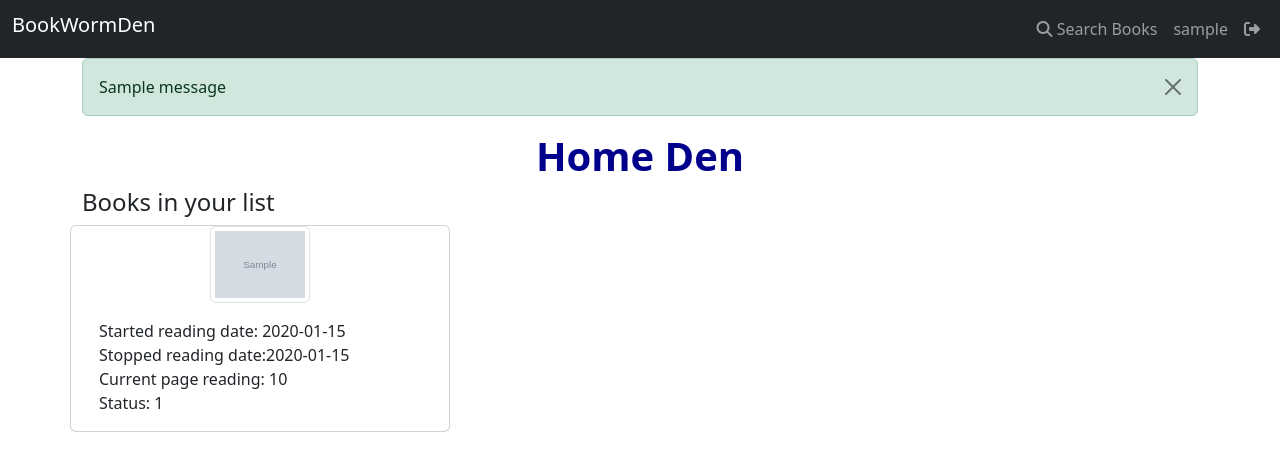
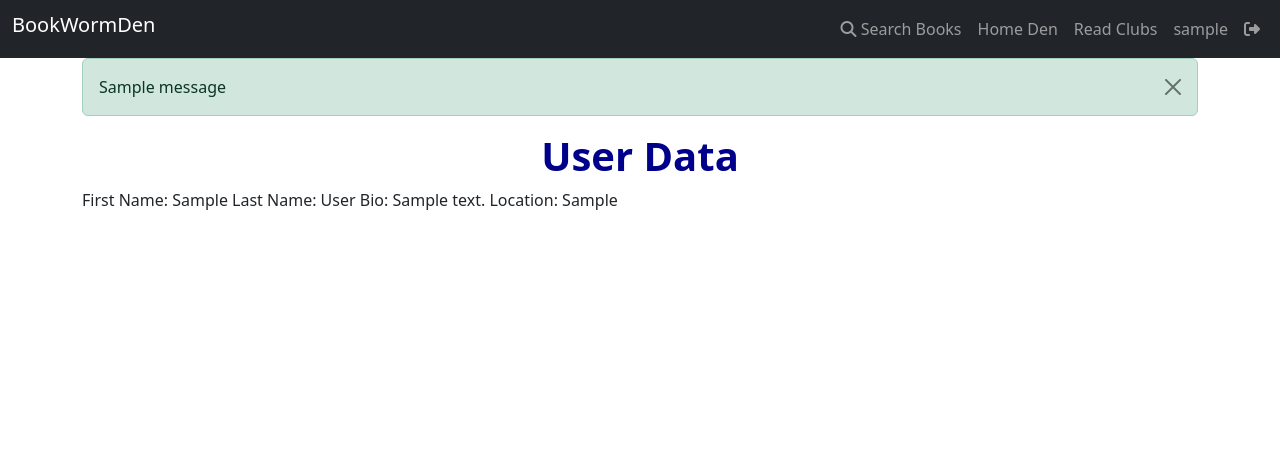
Before and after one commit to Fogaroli/BookWormDen, a Flask app: page /user in a window 1280 px wide. Shown: the top 471 px of the page. Run offline with Flask 3, Linux system fonts and the light colour scheme; the visitor is signed in with stand-in values (Sample User, id 1); tables that the repository leaves empty hold one stand-in row (values such as "Sample post"); grey boxes marked "Sample" are stand-in pictures; one stand-in notice (Sample message) is shown; some libraries are stand-ins or nearby versions.

Commit message:
Add new routes to the homepage and placeholders

```diff
--- a/src/app.py
+++ b/src/app.py
@@ -151,7 +151,7 @@ def login_view():
         if user_attempt and user_attempt.validate_user(login_form.data["password"]):
             login(user_attempt)
             flash(f"Welcome back {user_attempt.first_name}", "success")
-            return redirect(url_for("user_page"))
+            return redirect(url_for("user_den_page"))
         else:
             flash("User and/or password invalid, please try again", "danger")
     return render_template("user_login.html", form=login_form)
@@ -169,11 +169,18 @@ def logout_view():
 @login_required
 def user_page():
     """View function to open user homepage"""
-    reading_log = g.user.readlog
-    return render_template("user_page.html", list=reading_log)
+    return render_template("user_page.html", user=g.user)
 
 
-@app.route("/user/add-book", methods=["POST"])
+@app.route("/den", methods=["GET"])
+@login_required
+def user_den_page():
+    """View function to open user homepage"""
+    reading_log = g.user.readlog
+    return render_template("den_page.html", list=reading_log)
+
+
+@app.route("/den/add-book", methods=["POST"])
 @login_required
 def addBookToUserList():
     """Function to add a volume to the user reading list.
@@ -193,10 +200,10 @@ def addBookToUserList():
             db.session.rollback()
             flash("Error adding book to your reading list", "danger")
 
-    return redirect(url_for("user_page"))
+    return redirect(url_for("user_den_page"))
 
 
-@app.route("/user/<volume_id>", methods=["GET", "POST"])
+@app.route("/den/<volume_id>", methods=["GET", "POST"])
 @login_required
 def user_book_page(volume_id):
     """View function to open book details and user information"""
@@ -215,7 +222,7 @@ def user_book_page(volume_id):
             db.session.commit()
         except:
             db.session.rollback()
-            flash("Error updating reading data, please try again")
+            flash("Error updating reading data, please try again", "danger")
 
     if (
         comment_form.validate_on_submit()
@@ -228,10 +235,10 @@ def user_book_page(volume_id):
                 user_comment.domain = comment_form.domain.data
                 user_comment.date = date.today()
                 db.session.commit()
-                flash("Comment updated successfully")
+                flash("Comment updated successfully", "success")
             except:
                 db.session.rollback()
-                flash("Error updating your comment")
+                flash("Error updating your comment", "danger")
         else:
             try:
                 new_comment = Comment(
@@ -244,10 +251,10 @@ def user_book_page(volume_id):
                 )
                 db.session.add(new_comment)
                 db.session.commit()
-                flash("Comment added successfully")
+                flash("Comment added successfully", "success")
             except:
                 db.session.rollback()
-                flash("Error adding your comment")
+                flash("Error adding your comment", "danger")
 
     return render_template(
         "user_book_page.html",
@@ -356,3 +363,15 @@ def get_all_book_comments(volume_id):
         return jsonify({"error": "Book not found in the database"}), 400
 
     return jsonify(comments=[book_comment.serialize() for book_comment in comments])
+
+
+"""
+Book clubs
+"""
+
+
+@app.route("/clubs", methods=["GET"])
+@login_required
+def book_clubs_page():
+    """View function to open user book clubs home"""
+    return render_template("clubs_page.html")
--- a/src/static/app.js
+++ b/src/static/app.js
@@ -86,7 +86,7 @@ function addBookDetailsMarkup(book) {
                         <div class="row">
                             ${
                                 userIsLogged
-                                    ? `<form action="/user/add-book" method="POST">
+                                    ? `<form action="/den/add-book" method="POST">
                                 <input name="api_id" value="${book.id}" hidden />
                                 <input name="title" value="${book.title}" hidden />
                                 <input name="cover" value="${book.thumbnail}" hidden />
--- a/src/templates/base.html
+++ b/src/templates/base.html
@@ -45,6 +45,21 @@
                         </li>
 
                         {%if g.user%}
+
+                        <li class="nav-item">
+                            <a href="/den" class="nav-link" id="user-page-link"
+                                >Home Den</a
+                            >
+                        </li>
+
+                        <li class="nav-item">
+                            <a
+                                href="/clubs"
+                                class="nav-link"
+                                id="user-page-link"
+                                >Read Clubs</a
+                            >
+                        </li>
 
                         <li class="nav-item">
                             <a href="/user" class="nav-link" id="user-page-link"
@@ -120,7 +135,7 @@
             <section class="messages">
                 {% for category , msg in messages %}
                 <div
-                    class="alert alert-{{category}} alert-dismissible"
+                    class="alert alert-{{category}} alert-dismissible fade show"
                     role="alert"
                 >
                     {{msg}}
--- /dev/null
+++ b/src/templates/clubs_page.html
@@ -0,0 +1,6 @@
+{% extends 'base.html' %} {% block title %} User Book Clubs {% endblock %} {%
+block body %}
+
+<h1>My Book Clubs</h1>
+
+{% endblock %}
--- a/src/templates/user_page.html
+++ b/src/templates/user_page.html
@@ -1,30 +1,7 @@
-{% extends 'base.html' %} {% block title %} User Home Den {% endblock %} {%
-block body %}
+{% extends 'base.html' %} {% block title %} User Details {% endblock %} {% block
+body %}
 
-<h1>Home Den</h1>
+<h1>User Data</h1>
 
-{% if list|length > 0%}
-<h4>Books in your list</h4>
-<div class="row">
-    {%for log in list%}
-    <div class="card col-4">
-        <a href="/user/{{log.book_id}}" class="mx-auto"
-            ><img
-                src="{{log.books.cover}}"
-                class="card-img-top book-cover img-thumbnail img-fluid mx-auto"
-                alt="{{log.books.title}} cover image"
-        /></a>
-        <div class="card-body">
-            <p class="card-text">
-                Started reading date: {{log.start_date}} <br />
-                Stopped reading date:{{log.finish_date}} <br />
-                Current page reading: {{log.current_page}}<br />
-                Status: {{log.status}}
-            </p>
-        </div>
-    </div>
-
-    {%endfor%}
-</div>
-
-{%endif%} {% endblock %}
+First Name: {{user.first_name}} Last Name: {{user.last_name}} Bio: {{user.bio}}
+Location: {{user.location}} {% endblock %}
```
Also changed, not shown: src/seedserver.py (added, +33 -0 lines), src/templates/den_page.html (added, +30 -0 lines).
